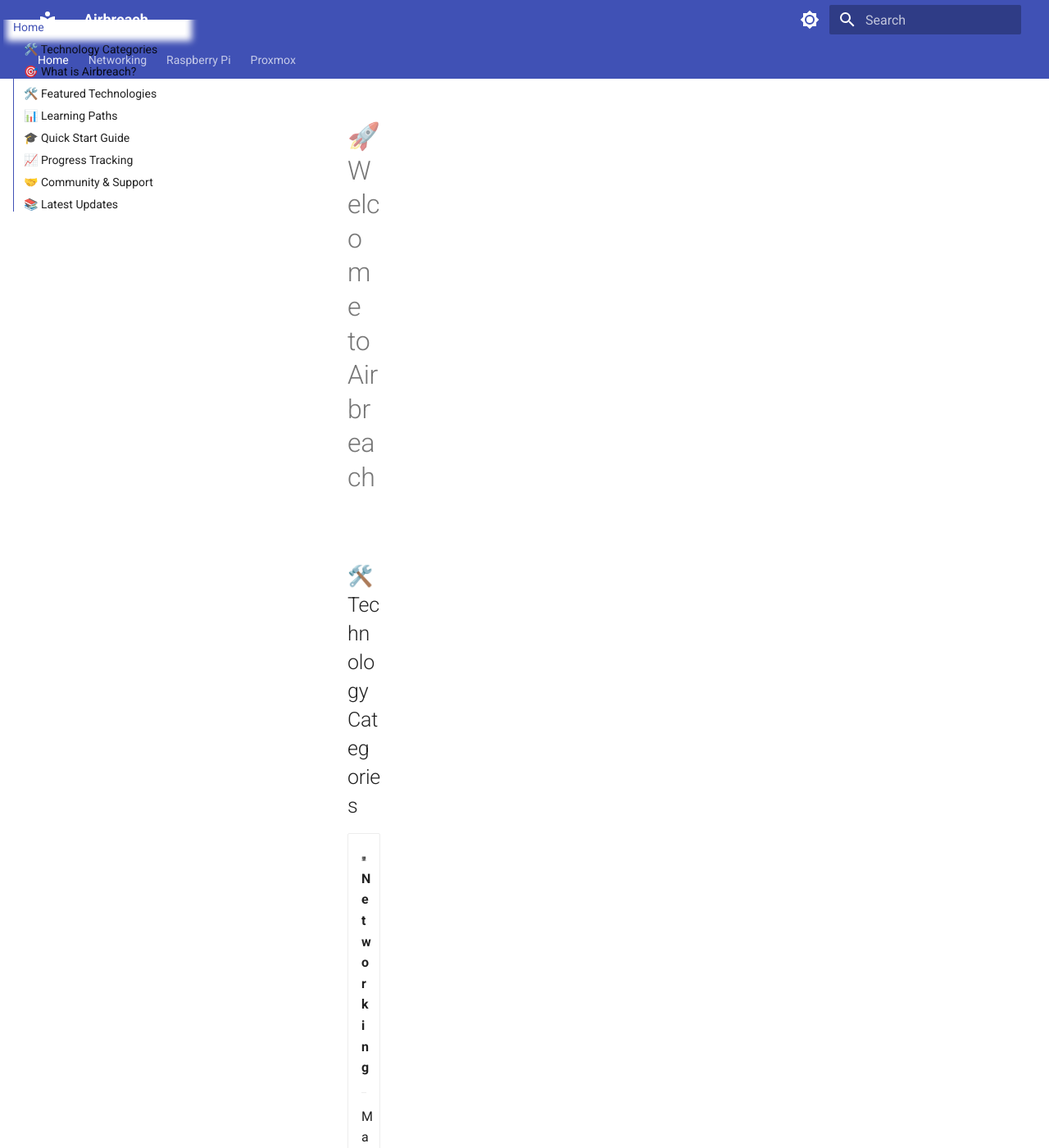
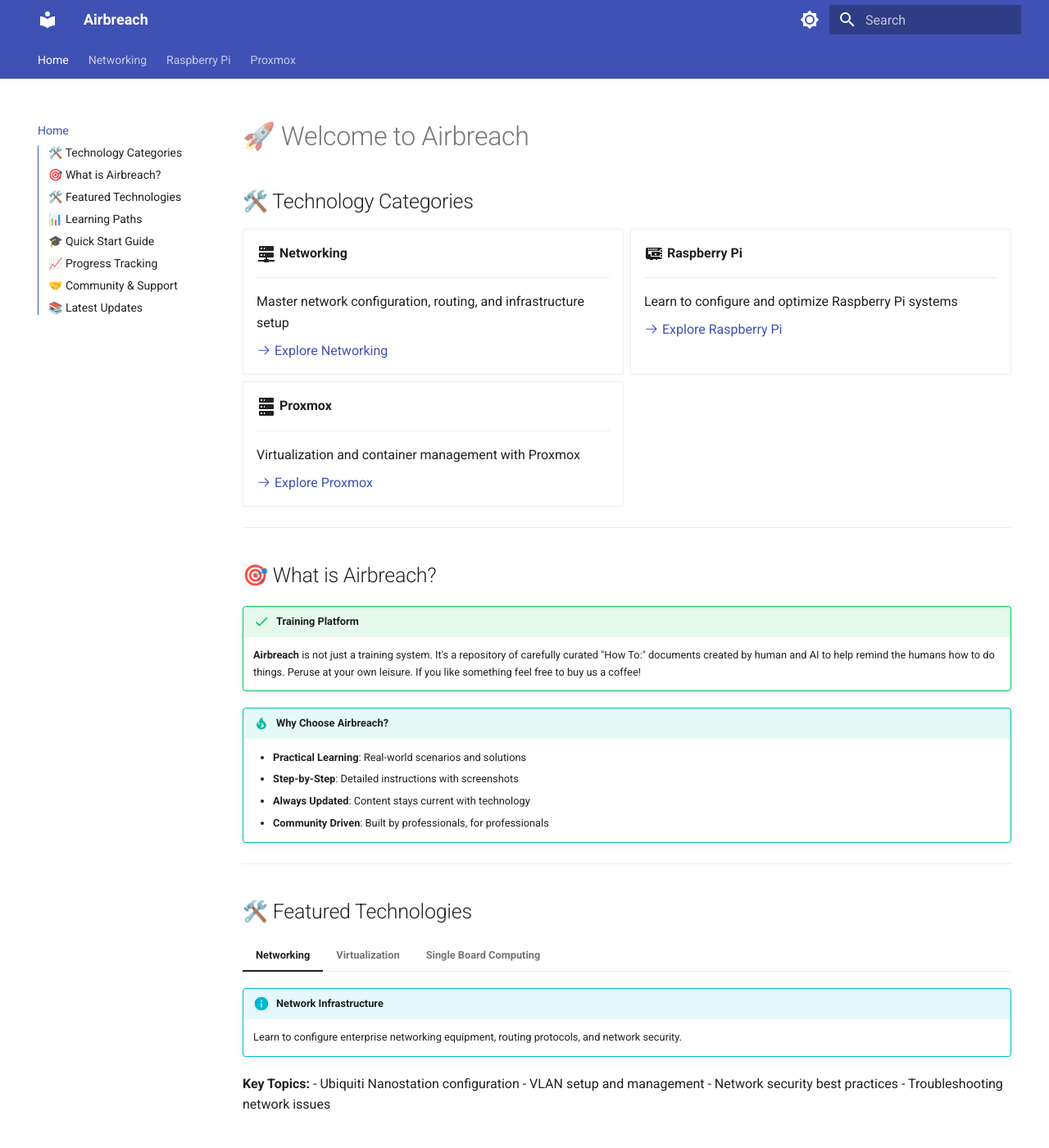
Before and after one commit to DirtyOptics/airbreach, an MkDocs documentation site: the page built from docs/index.md, in a window 1280 px wide and 1400 px high. Shown: the whole window at 82% size. Built offline with MkDocs 1.6.1 and Material for MkDocs 9.7.7, drawn with Linux system fonts in a browser that asks for light colours.

Commit message:
vault backup: 2025-10-17 14:39:04

```diff
--- a/docs/stylesheets/extra.css
+++ b/docs/stylesheets/extra.css
@@ -1,30 +1,9 @@
-/* Force TOC to appear on the right side */
+/* Simple approach: just ensure TOC appears on the right */
 .md-sidebar--secondary {
-    position: fixed !important;
-    right: 0 !important;
-    top: 0 !important;
-    width: 20rem !important;
-    height: 100vh !important;
-    z-index: 10 !important;
+    display: block !important;
 }
 
-/* Adjust main content to account for right sidebar */
-.md-content {
-    margin-right: 20rem !important;
+/* Make sure the TOC is visible */
+.md-nav--secondary {
+    display: block !important;
 }
-
-/* Ensure left sidebar stays on the left */
-.md-sidebar--primary {
-    position: fixed !important;
-    left: 0 !important;
-    top: 0 !important;
-    width: 20rem !important;
-    height: 100vh !important;
-    z-index: 10 !important;
-}
-
-/* Adjust main content to account for both sidebars */
-.md-main__inner {
-    margin-left: 20rem !important;
-    margin-right: 20rem !important;
-}
```
